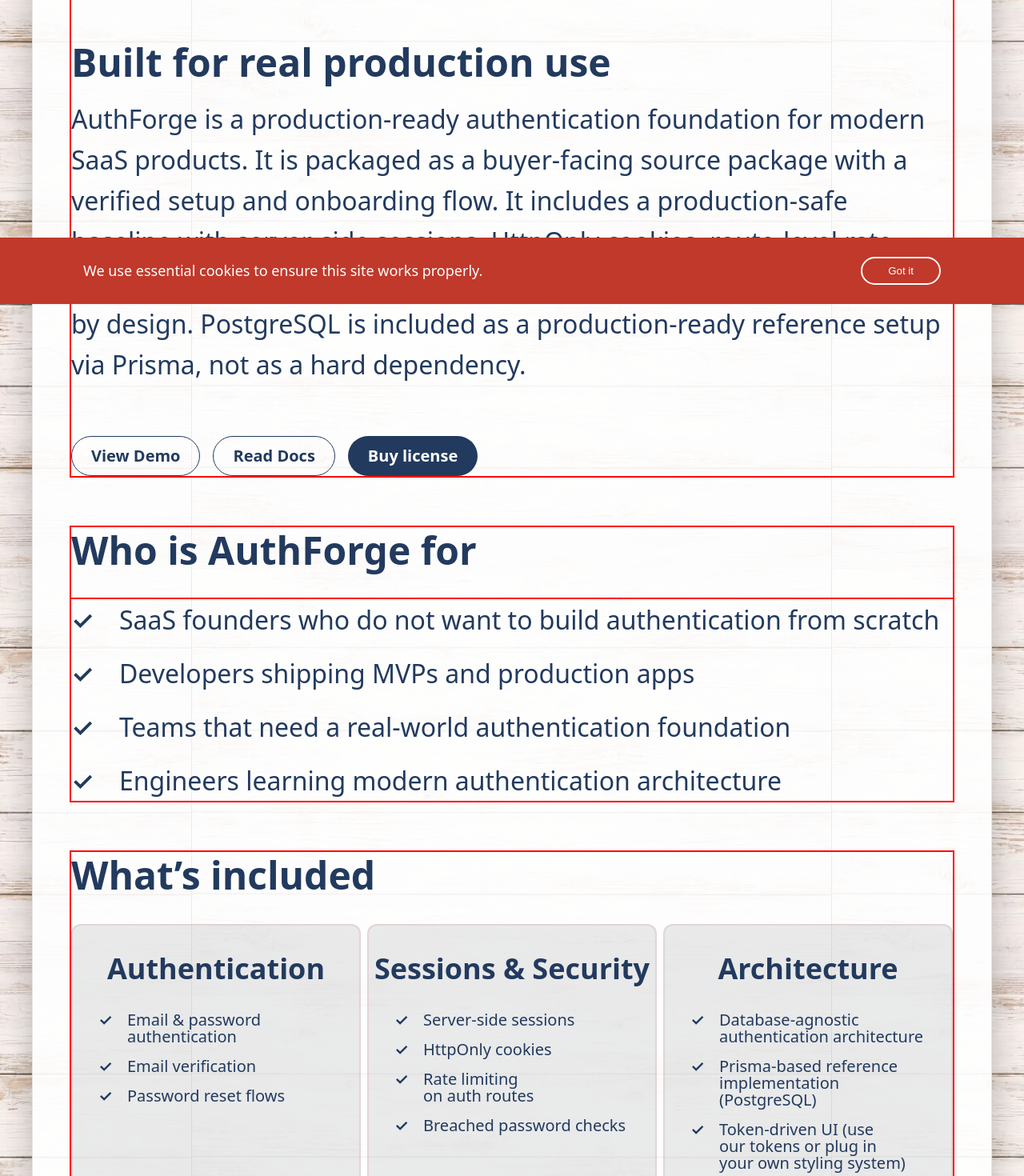
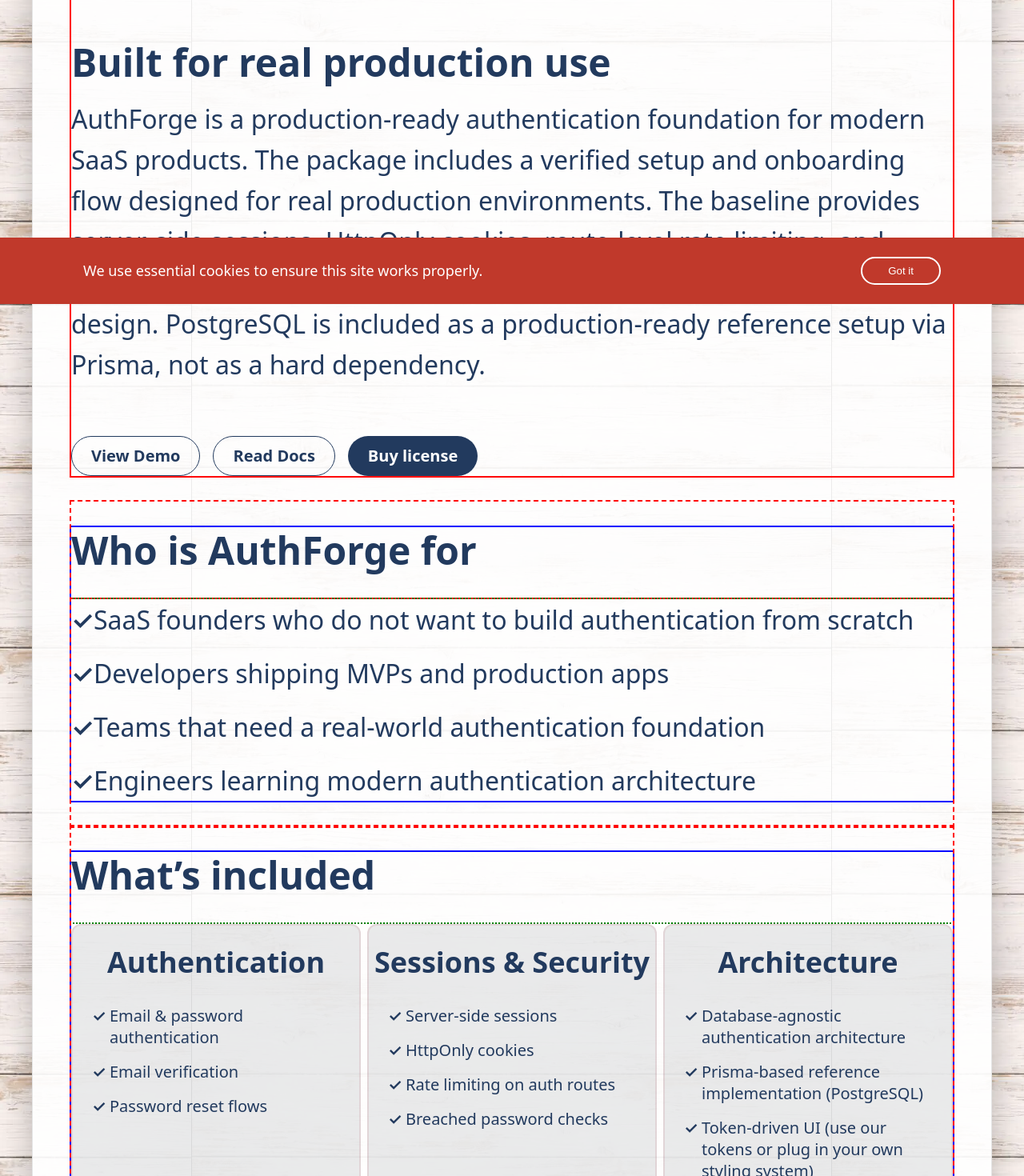
Before and after one commit to Grammeri/nextjs-landing, a Next.js app: page /products/authforge in a window 1280 px wide. Shown: the part 420-1890 px from the top of the page at 80% size. Built offline with nearby package versions, Linux system fonts and the light colour scheme.

Commit message:
fix: fix product pages

```diff
--- a/src/app/globals.css
+++ b/src/app/globals.css
@@ -243,6 +243,15 @@
 
   --spacing-icon-text: 12px;
 
+  /* ===============================
+     Product lists
+     =============================== */
+
+  --product-list-icon-offset: 10px;
+  --product-list-icon-offset-large: 12px;
+  --product-list-text-max-width: 40ch;
+  --product-list-line-height: 1.35;
+
   /* Product page text */
   --color-product-text: #223a5e;
   --color-product-text-muted: #415a77;
@@ -292,11 +301,6 @@
   --content-surface-max-width: var(--container-width);
   --content-surface-padding-x: var(--spacing-2xl);
   --content-surface-padding-y: var(--spacing-2xl);
-
-  --content-surface-bg: color-mix(in srgb, var(--color-bg) 92%, transparent);
-  --content-surface-border: 1px solid var(--color-border);
-  --content-surface-radius: var(--radius-lg);
-  --content-surface-shadow: var(--card-shadow-soft);
 
   /* Header surface */
   --header-bg-transparent: transparent;
--- a/src/shared/config/products/authforge.ts
+++ b/src/shared/config/products/authforge.ts
@@ -3,7 +3,7 @@ import type { PricingCardProps } from '@/shared/ui/pricing-card';
 export const AUTHFORGE_PRODUCT_COPY = {
   name: 'AuthForge',
   shortDescription:
-    'Production-ready authentication foundation with verified setup, secure sessions, and clean architecture',
+    'Production-ready authentication foundation with verified setup,\nsecure sessions, and clean architecture',
   cardDescription:
     'Production-ready authentication foundation with secure sessions, baseline abuse protection, and verified setup for modern SaaS.',
   supportEmail: 'support@software-forge.dev',
@@ -24,8 +24,10 @@ export const AUTHFORGE_PRODUCT_COPY = {
   hero: {
     trustTitle: 'Built for real production use',
     trustDescription:
-      'AuthForge is a production-ready authentication foundation for modern SaaS products. It is packaged as a buyer-facing source package with a verified setup and onboarding flow.\n\n' +
-      'It includes a production-safe baseline with server-side sessions, HttpOnly cookies, route-level rate limiting, and breached password checks. AuthForge is database-agnostic by design. PostgreSQL is included as a production-ready reference setup via Prisma, not as a hard dependency.',
+      'AuthForge is a production-ready authentication foundation for modern SaaS products.\n\n' +
+      'The package includes a verified setup and onboarding flow designed for real production environments.\n\n' +
+      'The baseline provides server-side sessions, HttpOnly cookies, route-level rate limiting, and breached password checks.\n\n' +
+      'The architecture is database-agnostic by design. PostgreSQL is included as a production-ready reference setup via Prisma, not as a hard dependency.',
   },
 
   audience: [
--- a/src/shared/ui/product-page/ProductPage.module.css
+++ b/src/shared/ui/product-page/ProductPage.module.css
@@ -17,9 +17,10 @@
 
 .audienceList li {
     position: relative;
-    padding-left: calc(var(--spacing-2xl) + var(--spacing-icon-text));
+    padding-left: calc(var(--product-list-icon-offset-large) + var(--spacing-md));
     font-size: var(--font-size-xl);
     line-height: var(--line-height-base);
+    text-wrap: balance;
 }
 
 .audienceList li::before {
@@ -44,7 +45,7 @@
 }
 
 .featureCard {
-    padding: var(--spacing-xl);
+    padding: var(--spacing-lg);
     border-radius: var(--card-border-radius);
     border: var(--focus-ring-width) solid var(--color-tertiary-faded);
     background: var(--color-secondary-faded);
@@ -72,10 +73,8 @@
 
 .featureList li {
     position: relative;
-    padding-left: calc(var(--spacing-lg) + var(--spacing-icon-text));
-    line-height: 1.05;
-    max-width: 32ch;
-    text-wrap: balance;
+    padding-left: calc(var(--product-list-icon-offset) + var(--spacing-icon-text));
+    line-height: var(--product-list-line-height);
 }
 
 .featureList li::before {
@@ -94,9 +93,10 @@
 
 .trustList li {
     position: relative;
-    padding-left: calc(var(--spacing-2xl) + var(--spacing-icon-text));
+    padding-left: calc(var(--product-list-icon-offset-large) + var(--spacing-md));
     font-size: var(--font-size-xl);
     line-height: var(--line-height-base);
+    text-wrap: balance;
 }
 
 .trustList li::before {
--- a/src/shared/ui/product-pricing/index.ts
+++ b/src/shared/ui/product-pricing/index.ts
@@ -1 +1,2 @@
 export { default as AuthForgePricingCard } from './AuthForgePricingCard';
+export { default as StarterPricingCard } from './StarterPricingCard';
--- a/src/shared/ui/product/ProductSection.module.css
+++ b/src/shared/ui/product/ProductSection.module.css
@@ -1,6 +1,9 @@
 .section {
   padding-top: var(--section-padding-top-product);
   padding-bottom: var(--section-padding-bottom-product);
+
+  /* DEBUG LAYOUT */
+  outline: 2px dashed red;
 }
 
 .container {
@@ -11,8 +14,8 @@
   flex-direction: column;
   gap: var(--spacing-xl);
 
-  /* DEBUG SECTION WIDTH */
-  outline: 2px solid red;
+  /* DEBUG LAYOUT */
+  outline: 2px solid blue;
 }
 
 .title {
@@ -31,4 +34,7 @@
   display: flex;
   flex-direction: column;
   gap: var(--spacing-xl);
+
+  /* DEBUG LAYOUT */
+  outline: 2px dotted green;
 }
```
